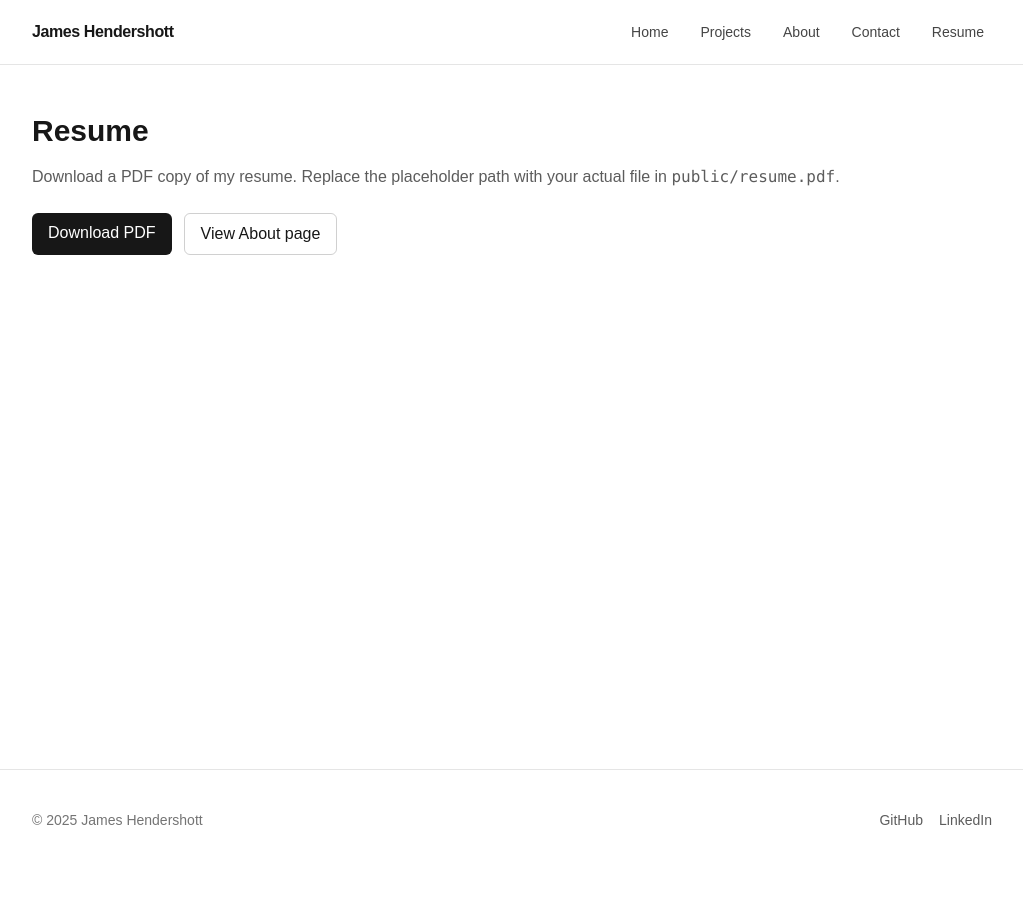
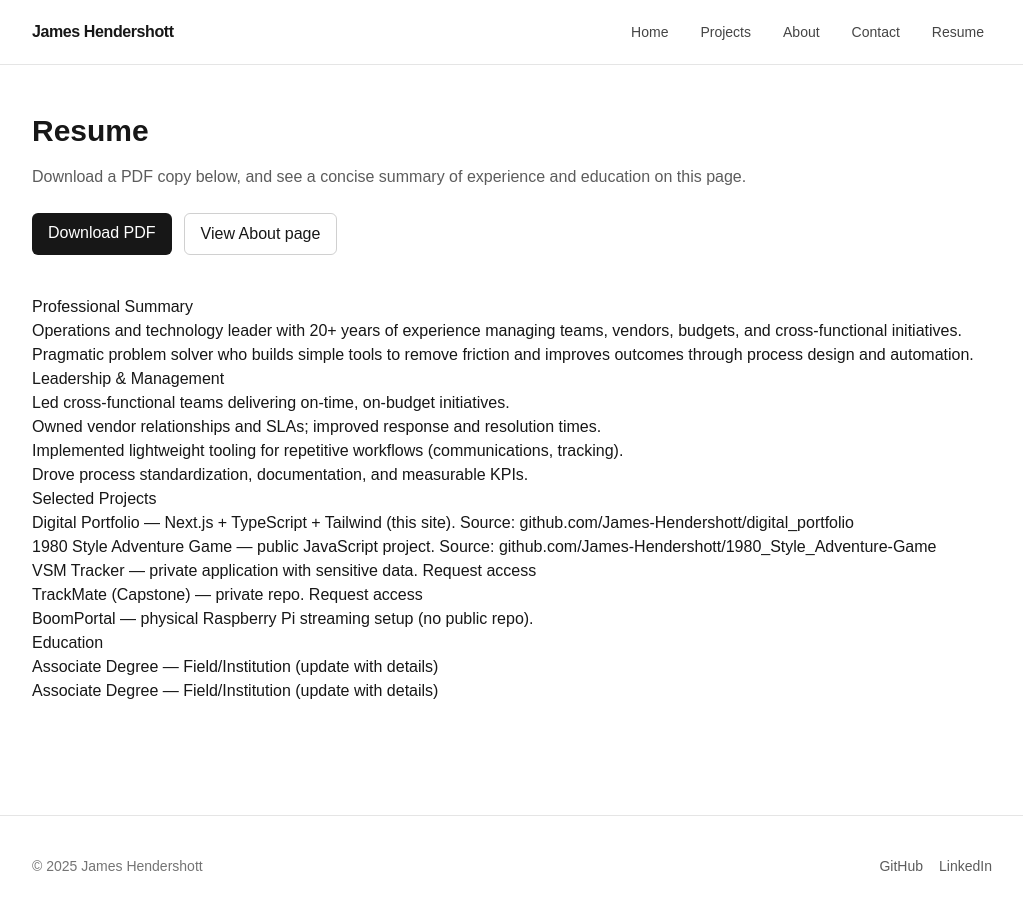
Before and after one commit to James-Hendershott/digital_portfolio, a Next.js app: page /resume in a window 1280 px wide. Shown: the top 910 px of the page, without its empty margins (128-1151 px from the left). Before the commit the page ends 870 px from the top, so only its background shows below. Built offline with nearby package versions, Linux system fonts and the light colour scheme.

Commit message:
fix(projects): resolve TS any error and add access support; content: correct repos and add new project entries; docs: ignore notes/Learning.md; feat(resume): enrich resume page with leadership and projects

```diff
--- /dev/null
+++ b/content/projects/1980-adventure-game.mdx
@@ -0,0 +1,19 @@
+---
+slug: 1980-adventure-game
+title: 1980 Style Adventure Game
+date: 2025-10-25
+summary: A retro text adventure built in JavaScript with simple state and command parsing — currently public and under active improvement.
+tags: ["JavaScript", "Game"]
+repo: https://github.com/James-Hendershott/1980_Style_Adventure-Game
+---
+
+## Overview
+A nostalgic text adventure inspired by classic 1980s titles.
+
+## Role & stack
+Solo project using vanilla JavaScript and browser APIs.
+
+## What I learned
+- Command parsing design
+- Lightweight game state management
+- Iterative design through playtesting
--- a/content/projects/boomportal.mdx
+++ b/content/projects/boomportal.mdx
@@ -4,7 +4,6 @@ title: BoomPortal (Pi 5 + Sunshine/Moonlight)
 date: 2025-02-10
 summary: Turned a Raspberry Pi 5 into a game streaming portal with Sunshine/Moonlight; focused on latency and controller mapping.
 tags: ["Raspberry Pi", "Docker", "Networking"]
-repo: https://github.com/your-github/boomportal
 ---
 
 ## Overview
--- /dev/null
+++ b/content/projects/digital-portfolio.mdx
@@ -0,0 +1,22 @@
+---
+slug: digital-portfolio
+title: Digital Portfolio (This Site)
+date: 2025-10-30
+summary: Personal portfolio built with Next.js 16, TypeScript, Tailwind v4, and MDX. Includes private project access and a detailed projects section.
+tags: ["Next.js", "TypeScript", "Tailwind", "MDX"]
+repo: https://github.com/James-Hendershott/digital_portfolio
+---
+
+## Overview
+This website serves as my living portfolio with case studies, a contact form, and a resume download.
+
+## Highlights
+- App Router (Next.js 16), React 19, TypeScript
+- MDX content pipeline for project pages
+- Private project access flow (request instead of public repo)
+- Netlify-friendly contact form
+
+## What I learned
+- Ergonomic content loading with MDX
+- Clean, accessible UI components with Tailwind v4
+- Clear branching and PR workflow for small, focused changes
--- a/content/projects/trackmate.mdx
+++ b/content/projects/trackmate.mdx
@@ -4,7 +4,7 @@ title: TrackMate (Capstone MERN)
 date: 2024-12-01
 summary: A MERN app for asset tracking; built local Docker dev, simulated VPN data, and planned seeding strategy.
 tags: ["MERN", "Docker", "React", "Node"]
-repo: https://github.com/your-github/trackmate
+access: "mailto:james.hendershott@outlook.com?subject=TrackMate%20Code%20Access%20Request"
 ---
 
 ## Overview
--- a/content/projects/vendor-manager.mdx
+++ b/content/projects/vendor-manager.mdx
@@ -4,7 +4,6 @@ title: Hendershott Vendor Manager
 date: 2024-04-15
 summary: A lightweight HTML/JS tool to generate Outlook deeplinks and templated vendor messages, reducing repetitive emails.
 tags: ["HTML", "JavaScript", "Automation"]
-repo: https://github.com/your-github/vendor-manager
 ---
 
 ## Overview
--- /dev/null
+++ b/content/projects/vsm-tracker.mdx
@@ -0,0 +1,18 @@
+---
+slug: vsm-tracker
+title: VSM Tracker (Private)
+date: 2025-10-28
+summary: A private application for tracking vendor and service metrics; code is private, but access can be requested.
+tags: ["TypeScript", "Node", "Automation"]
+access: "mailto:james.hendershott@outlook.com?subject=VSM%20Tracker%20Code%20Access%20Request"
+---
+
+## Overview
+VSM Tracker centralizes vendor/service information, communications, and performance metrics.
+
+## Privacy note
+This repository is private due to sensitive data and environment configuration. If you’d like to review the code, use the Request Access button.
+
+## What I learned
+- Balancing private data with portfolio transparency
+- Designing small tools that remove repetitive work
--- a/src/app/projects/[slug]/page.tsx
+++ b/src/app/projects/[slug]/page.tsx
@@ -49,6 +49,14 @@ export default async function ProjectPage({ params }: Params) {
             View Code
           </a>
         ) : null}
+        {meta.access ? (
+          <a
+            href={meta.access}
+            className="rounded-md border border-foreground/20 px-4 py-2 hover:bg-black/5 dark:hover:bg-white/10"
+          >
+            Request Access
+          </a>
+        ) : null}
         {meta.live ? (
           <a
             href={meta.live}
--- a/src/app/resume/page.tsx
+++ b/src/app/resume/page.tsx
@@ -10,8 +10,7 @@ export default function ResumePage() {
     <Container className="py-12">
       <h1 className="mb-4 text-3xl font-semibold">Resume</h1>
       <p className="text-foreground/70">
-        Download a PDF copy of my resume. Replace the placeholder path with
-        your actual file in <code>public/resume.pdf</code>.
+        Download a PDF copy below, and see a concise summary of experience and education on this page.
       </p>
       <div className="mt-6 flex gap-3">
         <a
@@ -28,6 +27,52 @@ export default function ResumePage() {
           View About page
         </Link>
       </div>
+
+      <section className="prose prose-zinc mt-10 dark:prose-invert">
+        <h2>Professional Summary</h2>
+        <p>
+          Operations and technology leader with 20+ years of experience managing teams,
+          vendors, budgets, and cross‑functional initiatives. Pragmatic problem solver who builds
+          simple tools to remove friction and improves outcomes through process design and automation.
+        </p>
+
+        <h2>Leadership & Management</h2>
+        <ul>
+          <li>Led cross‑functional teams delivering on-time, on-budget initiatives.</li>
+          <li>Owned vendor relationships and SLAs; improved response and resolution times.</li>
+          <li>Implemented lightweight tooling for repetitive workflows (communications, tracking).</li>
+          <li>Drove process standardization, documentation, and measurable KPIs.</li>
+        </ul>
+
+        <h2>Selected Projects</h2>
+        <ul>
+          <li>
+            Digital Portfolio — Next.js + TypeScript + Tailwind (this site). Source: {" "}
+            <a href="https://github.com/James-Hendershott/digital_portfolio" target="_blank" rel="noreferrer">github.com/James-Hendershott/digital_portfolio</a>
+          </li>
+          <li>
+            1980 Style Adventure Game — public JavaScript project. Source: {" "}
+            <a href="https://github.com/James-Hendershott/1980_Style_Adventure-Game" target="_blank" rel="noreferrer">github.com/James-Hendershott/1980_Style_Adventure-Game</a>
+          </li>
+          <li>
+            VSM Tracker — private application with sensitive data. {" "}
+            <a href="mailto:james.hendershott@outlook.com?subject=VSM%20Tracker%20Code%20Access%20Request">Request access</a>
+          </li>
+          <li>
+            TrackMate (Capstone) — private repo. {" "}
+            <a href="mailto:james.hendershott@outlook.com?subject=TrackMate%20Code%20Access%20Request">Request access</a>
+          </li>
+          <li>
+            BoomPortal — physical Raspberry Pi streaming setup (no public repo).
+          </li>
+        </ul>
+
+        <h2>Education</h2>
+        <ul>
+          <li>Associate Degree — Field/Institution (update with details)</li>
+          <li>Associate Degree — Field/Institution (update with details)</li>
+        </ul>
+      </section>
     </Container>
   );
 }
--- a/src/lib/projects.ts
+++ b/src/lib/projects.ts
@@ -14,6 +14,7 @@ export type ProjectMeta = {
   tags?: string[];
   repo?: string;
   live?: string;
+  access?: string;
 };
 
 export function getProjectSlugs(): string[] {
@@ -39,6 +40,7 @@ export function getAllProjectsMeta(): ProjectMeta[] {
         tags: data.tags ?? [],
         repo: data.repo ?? undefined,
         live: data.live ?? undefined,
+        access: data.access ?? undefined,
       };
       return meta;
     })
@@ -50,7 +52,7 @@ export async function getProjectContent(slug: string) {
   const fullPath = path.join(CONTENT_DIR, `${slug}.mdx`);
   const source = fs.readFileSync(fullPath, "utf8");
   const { content, data } = matter(source);
-  const { content: mdx } = await compileMDX<{ [key: string]: any }>({
+  const { content: mdx } = await compileMDX<Record<string, unknown>>({
     source: content,
     options: {
       parseFrontmatter: false,
@@ -67,6 +69,7 @@ export async function getProjectContent(slug: string) {
     tags: data.tags ?? [],
     repo: data.repo ?? undefined,
     live: data.live ?? undefined,
+    access: data.access ?? undefined,
   };
   return { meta, mdx };
 }
```
Also changed, not shown: tsconfig.json (+14 -4 lines), 1 other file (tests, documents, lock files or other folders).
